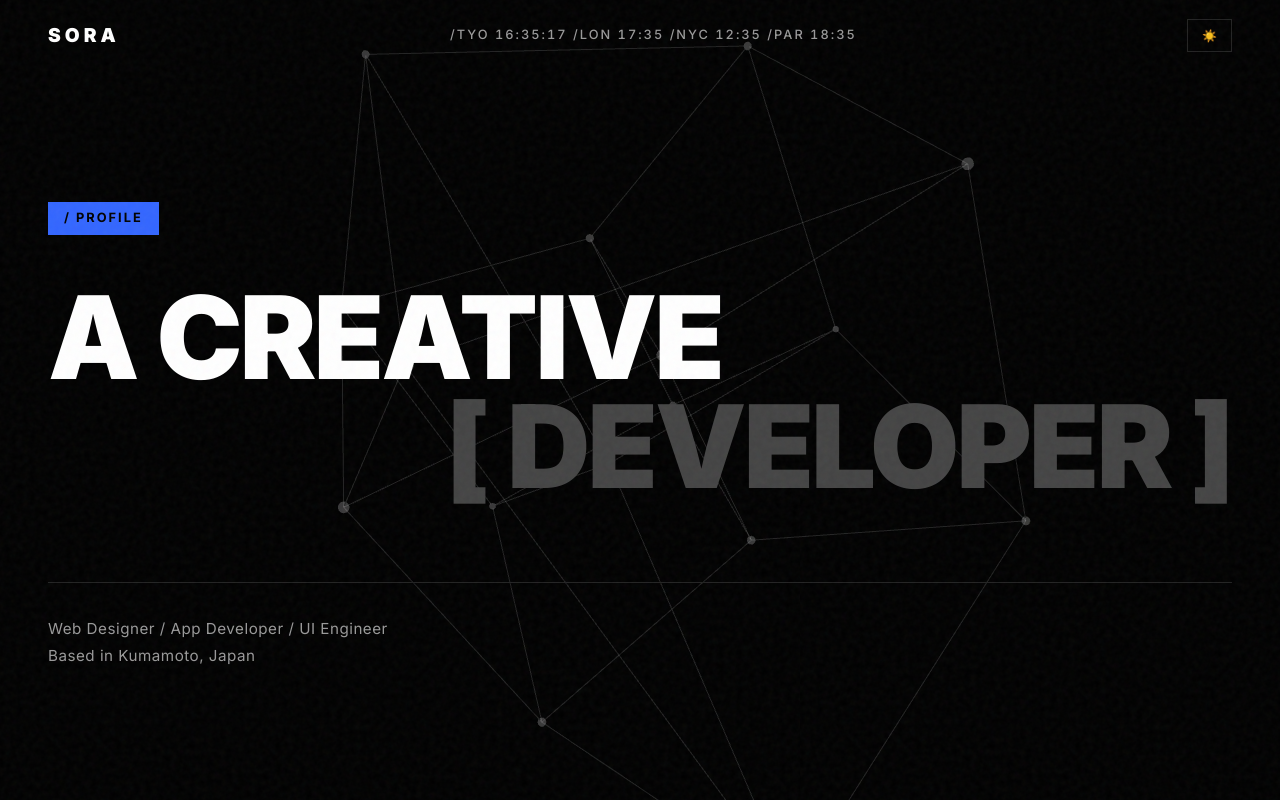
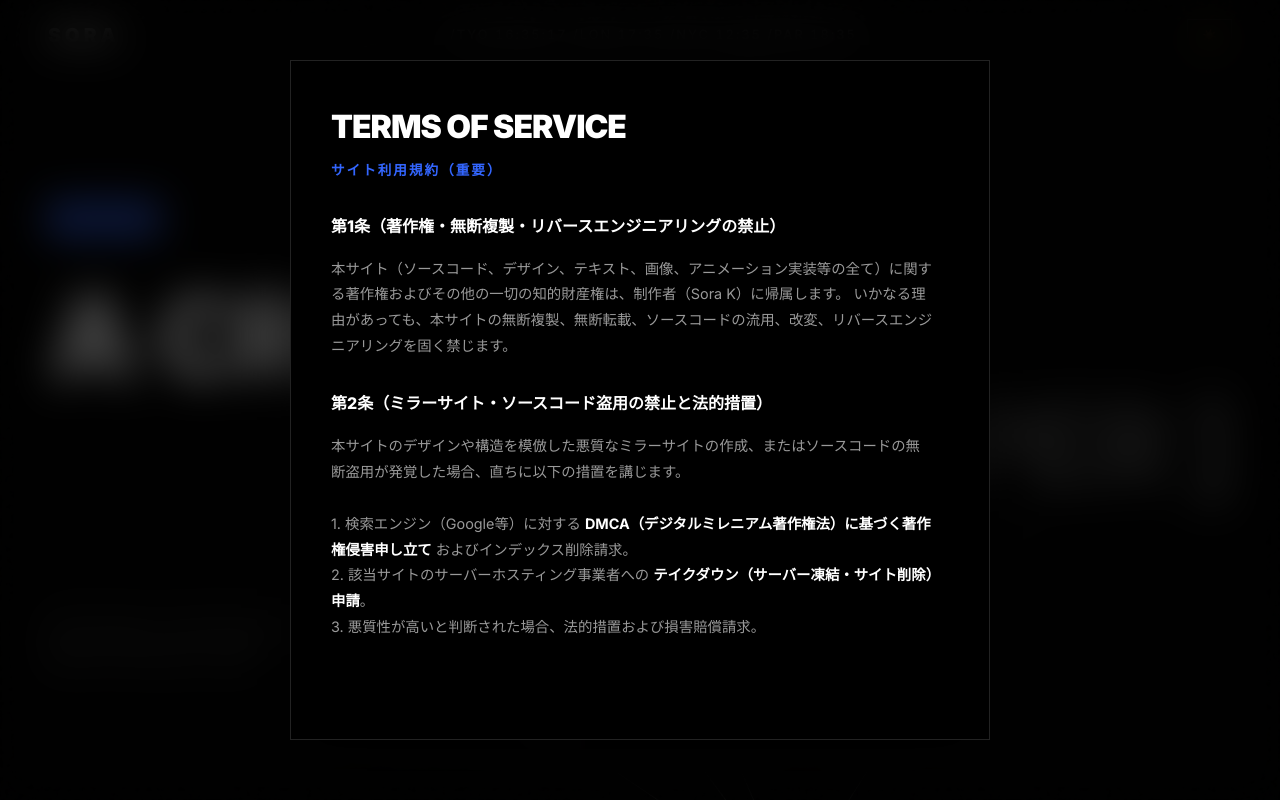
Before and after one commit to sorak0460/Profile, a React (Vite) app: page / in a window 1280 px wide. Shown: the top 800 px of the page. Built offline with nearby package versions, Linux system fonts and the light colour scheme.

Commit message:
Add strict Terms of Service modal with scroll consent

```diff
--- a/src/App.tsx
+++ b/src/App.tsx
@@ -3,6 +3,7 @@ import CustomCursor from './CustomCursor';
 import Background3D from './Background3D';
 import Magnetic from './Magnetic';
 import SmoothScroll from './SmoothScroll';
+import TermsModal from './TermsModal';
 import { motion } from 'framer-motion';
 import type { Variants } from 'framer-motion';
 import './index.css';
@@ -78,6 +79,9 @@ function App() {
   const [theme, setTheme] = useState<'dark' | 'light'>(() => {
     return (localStorage.getItem('sora_theme') as 'dark' | 'light') || 'dark';
   });
+  const [showTOS, setShowTOS] = useState(() => {
+    return localStorage.getItem('sora_tos_accepted') !== 'true';
+  });
   const [navScrolled, setNavScrolled] = useState(false);
   const [navHidden, setNavHidden] = useState(false);
   const lastY = useRef(0);
@@ -118,8 +122,18 @@ function App() {
     }
   };
 
+  const acceptTOS = () => {
+    localStorage.setItem('sora_tos_accepted', 'true');
+    setShowTOS(false);
+  };
+
+  const openTOS = () => {
+    setShowTOS(true);
+  };
+
   return (
     <SmoothScroll>
+      <TermsModal isOpen={showTOS} onAccept={acceptTOS} />
       <CustomCursor />
       <Background3D theme={theme} />
 
@@ -349,9 +363,10 @@ function App() {
       <footer className="footer-section">
         <div className="section-divider"></div>
         <div className="footer-top">
-          <span>&copy; SORA 2026</span>
+          <span>&copy; SORA 2026. All Rights Reserved.</span>
           <span className="nav-clock"><Clock /></span>
           <span style={{ display: 'flex', gap: '24px' }}>
+            <button onClick={openTOS} style={{ color: 'var(--gray)', fontSize: '0.8rem', fontWeight: 600, letterSpacing: '2px' }} className="magnetic">TERMS</button>
             <a href="https://www.instagram.com/sora18161/" target="_blank" rel="noopener noreferrer">Instagram</a>
             <a href="https://www.tiktok.com/@sora.k94" target="_blank" rel="noopener noreferrer">TikTok</a>
           </span>
--- /dev/null
+++ b/src/TermsModal.tsx
@@ -0,0 +1,108 @@
+import { useState, useRef, useEffect } from 'react';
+import type { UIEvent } from 'react';
+import { motion, AnimatePresence } from 'framer-motion';
+import Magnetic from './Magnetic';
+
+interface TermsModalProps {
+  isOpen: boolean;
+  onAccept: () => void;
+}
+
+export default function TermsModal({ isOpen, onAccept }: TermsModalProps) {
+  const [canAccept, setCanAccept] = useState(false);
+  const contentRef = useRef<HTMLDivElement>(null);
+
+  // If content is too short to scroll, unlock immediately
+  useEffect(() => {
+    if (isOpen && contentRef.current) {
+      const el = contentRef.current;
+      if (el.scrollHeight <= el.clientHeight) {
+        setCanAccept(true);
+      }
+    }
+  }, [isOpen]);
+
+  const handleScroll = (e: UIEvent<HTMLDivElement>) => {
+    const el = e.currentTarget;
+    // Add a 10px threshold for bottom detection
+    if (el.scrollHeight - el.scrollTop <= el.clientHeight + 10) {
+      setCanAccept(true);
+    }
+  };
+
+  return (
+    <AnimatePresence>
+      {isOpen && (
+        <motion.div
+          className="modal-overlay"
+          initial={{ opacity: 0, backdropFilter: 'blur(0px)' }}
+          animate={{ opacity: 1, backdropFilter: 'blur(20px)' }}
+          exit={{ opacity: 0, backdropFilter: 'blur(0px)' }}
+          transition={{ duration: 0.8, ease: [0.16, 1, 0.3, 1] }}
+        >
+          <motion.div
+            className="modal-box"
+            initial={{ scale: 0.9, opacity: 0, y: 50 }}
+            animate={{ scale: 1, opacity: 1, y: 0 }}
+            exit={{ scale: 0.95, opacity: 0, y: 20 }}
+            transition={{ type: 'spring', damping: 25, stiffness: 200, delay: 0.2 }}
+          >
+            <h2 className="modal-title">TERMS OF SERVICE</h2>
+            <p className="modal-subtitle">サイト利用規約（重要）</p>
+
+            <div className="modal-content" onScroll={handleScroll} ref={contentRef}>
+              <h3>第1条（著作権・無断複製・リバースエンジニアリングの禁止）</h3>
+              <p>
+                本サイト（ソースコード、デザイン、テキスト、画像、アニメーション実装等の全て）に関する著作権およびその他の一切の知的財産権は、制作者（Sora K）に帰属します。
+                いかなる理由があっても、本サイトの無断複製、無断転載、ソースコードの流用、改変、リバースエンジニアリングを固く禁じます。
+              </p>
+
+              <h3>第2条（ミラーサイト・ソースコード盗用の禁止と法的措置）</h3>
+              <p>
+                本サイトのデザインや構造を模倣した悪質なミラーサイトの作成、またはソースコードの無断盗用が発覚した場合、直ちに以下の措置を講じます。
+                <br /><br />
+                1. 検索エンジン（Google等）に対する <strong>DMCA（デジタルミレニアム著作権法）に基づく著作権侵害申し立て</strong> およびインデックス削除請求。<br />
+                2. 該当サイトのサーバーホスティング事業者への <strong>テイクダウン（サーバー凍結・サイト削除）申請</strong>。<br />
+                3. 悪質性が高いと判断された場合、法的措置および損害賠償請求。
+              </p>
+
+              <h3>第3条（個人情報の無断配布・なりすましの禁止）</h3>
+              <p>
+                制作者の個人情報や、紐づくSNSアカウントのリンク等を無断で第三者に配布・共有する行為を禁じます。
+                また、「自分が制作した」などの自作発言（なりすまし行為）も一切禁止します。
+              </p>
+
+              <h3>第4条（免責事項）</h3>
+              <p>
+                本サイトの利用により生じたいかなるトラブルや損害についても、制作者は一切の責任を負いません。
+                本規約は予告なく変更される場合があり、変更後に本サイトを利用した時点で、変更後の規約に同意したものとみなします。
+              </p>
+
+              <div className="modal-scroll-indicator">
+                {canAccept ? "✓ 最後までお読みいただきありがとうございます" : "↓ 最後までスクロールして同意してください"}
+              </div>
+            </div>
+
+            <div className="modal-footer">
+              <AnimatePresence>
+                {canAccept && (
+                  <motion.div
+                    initial={{ opacity: 0, y: 20, scale: 0.9 }}
+                    animate={{ opacity: 1, y: 0, scale: 1 }}
+                    transition={{ type: 'spring', damping: 20, stiffness: 200 }}
+                  >
+                    <Magnetic>
+                      <button className="modal-accept-btn" onClick={onAccept}>
+                        AGREE / 了承する
+                      </button>
+                    </Magnetic>
+                  </motion.div>
+                )}
+              </AnimatePresence>
+            </div>
+          </motion.div>
+        </motion.div>
+      )}
+    </AnimatePresence>
+  );
+}
--- a/src/index.css
+++ b/src/index.css
@@ -547,3 +547,118 @@ a, button {
 a[href] {
   text-decoration: none;
 }
+
+/* ===== Modal ===== */
+.modal-overlay {
+  position: fixed;
+  inset: 0;
+  z-index: 99999;
+  background: rgba(0, 0, 0, 0.7);
+  display: flex;
+  align-items: center;
+  justify-content: center;
+  padding: 24px;
+}
+
+.modal-box {
+  background: var(--bg);
+  border: 1px solid var(--border);
+  width: 100%;
+  max-width: 700px;
+  max-height: 85vh;
+  display: flex;
+  flex-direction: column;
+  padding: 40px;
+  box-shadow: 0 20px 50px rgba(0, 0, 0, 0.5);
+}
+
+.modal-title {
+  font-size: 2rem;
+  font-weight: 900;
+  letter-spacing: -1px;
+  margin-bottom: 8px;
+}
+
+.modal-subtitle {
+  font-size: 0.85rem;
+  font-weight: 700;
+  letter-spacing: 2px;
+  color: var(--blue);
+  margin-bottom: 32px;
+}
+
+.modal-content {
+  flex: 1;
+  overflow-y: auto;
+  padding-right: 16px;
+  margin-bottom: 32px;
+}
+
+.modal-content::-webkit-scrollbar {
+  width: 4px;
+}
+
+.modal-content::-webkit-scrollbar-track {
+  background: var(--bg-alt);
+}
+
+.modal-content::-webkit-scrollbar-thumb {
+  background: var(--border);
+}
+
+.modal-content h3 {
+  font-size: 1rem;
+  font-weight: 800;
+  margin: 32px 0 16px 0;
+  color: var(--black);
+}
+
+.modal-content h3:first-child {
+  margin-top: 0;
+}
+
+.modal-content p {
+  font-size: 0.9rem;
+  color: var(--gray);
+  line-height: 1.8;
+}
+
+.modal-content strong {
+  color: var(--black);
+  font-weight: 700;
+}
+
+.modal-scroll-indicator {
+  margin-top: 40px;
+  text-align: center;
+  font-size: 0.75rem;
+  font-weight: 700;
+  color: var(--gray);
+  letter-spacing: 1px;
+  padding: 16px;
+  background: var(--bg-alt);
+  border: 1px solid var(--border);
+}
+
+.modal-footer {
+  display: flex;
+  justify-content: center;
+  height: 50px;
+}
+
+.modal-accept-btn {
+  background: var(--blue);
+  color: #fff;
+  border: none;
+  padding: 14px 40px;
+  font-size: 0.9rem;
+  font-weight: 800;
+  letter-spacing: 2px;
+  cursor: pointer;
+  box-shadow: 0 4px 15px rgba(0, 51, 255, 0.3);
+  transition: box-shadow 0.3s;
+}
+
+.modal-accept-btn:hover {
+  box-shadow: 0 6px 20px rgba(0, 51, 255, 0.5);
+}
```
